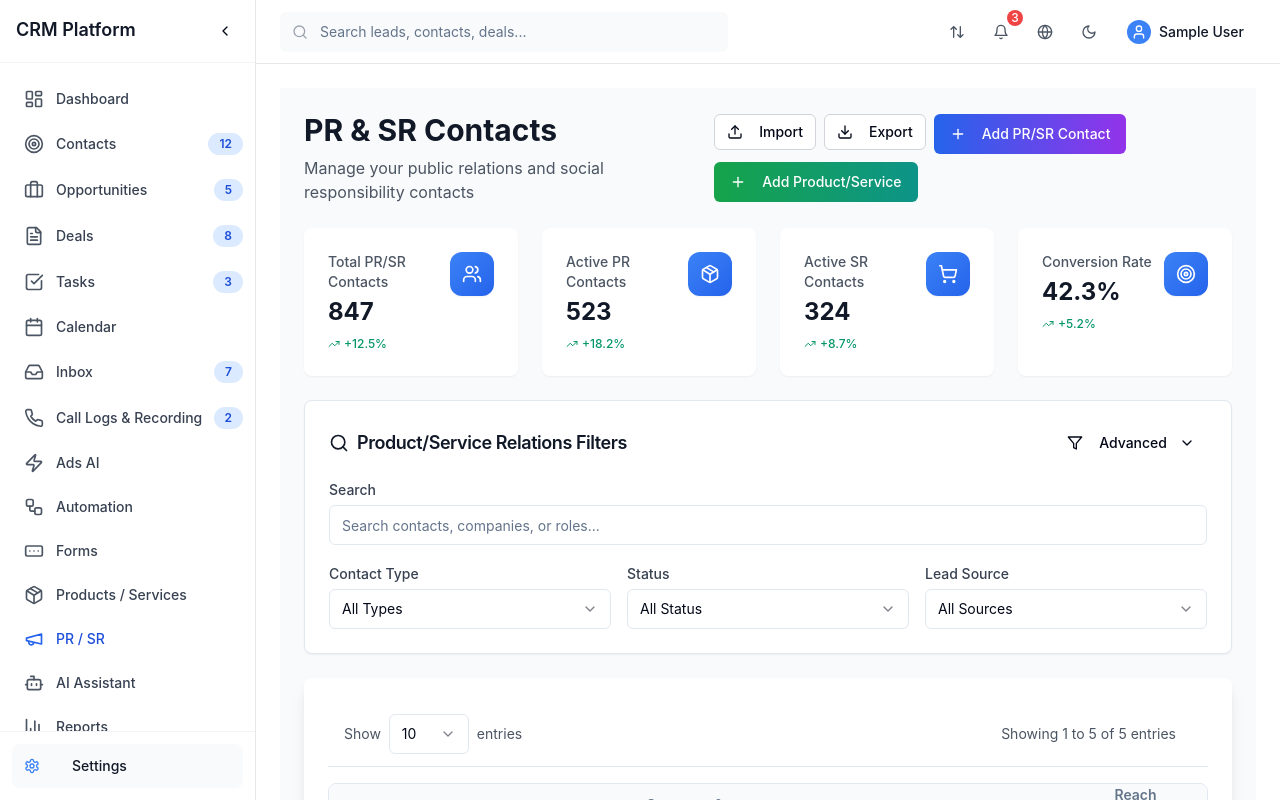
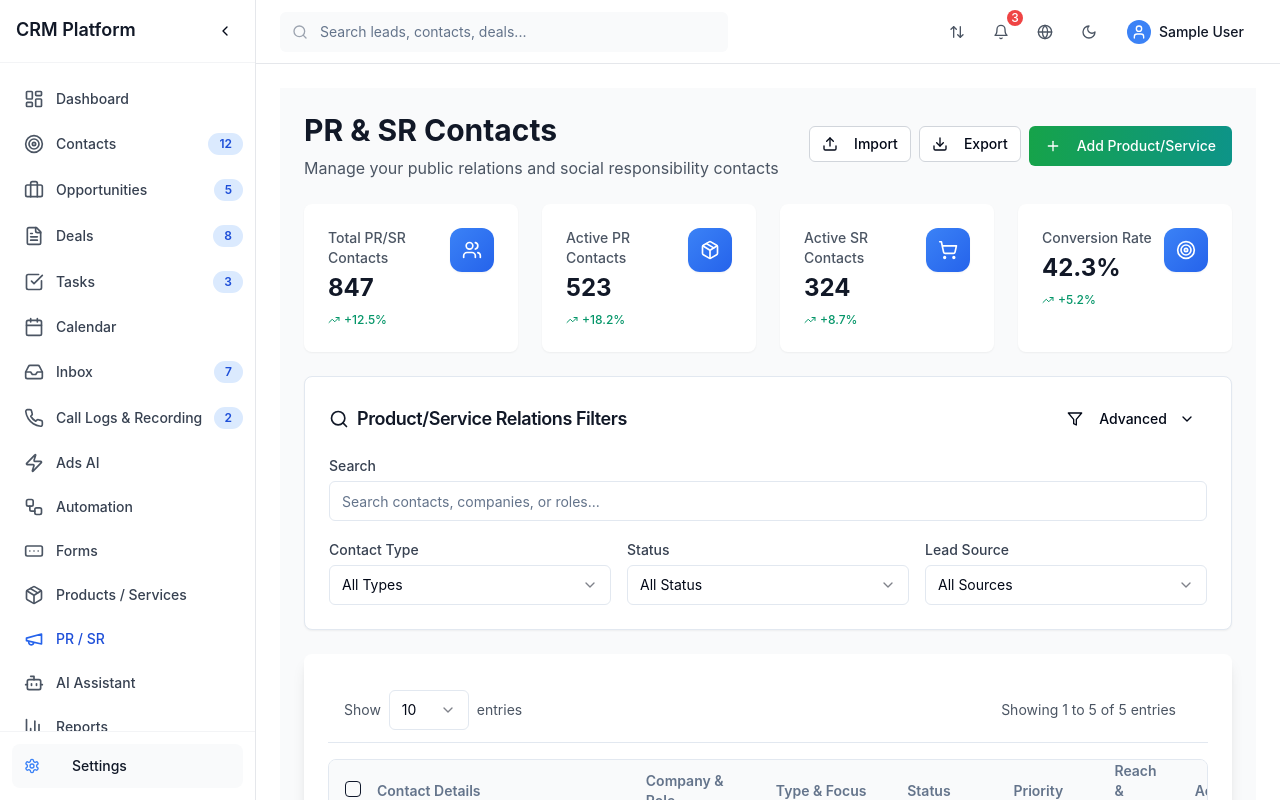
Before and after one commit to pixiagency/orbit-tenant-insight-05, a React (Vite) app: page /admin/pr-sr in a window 1280 px wide. Built offline with nearby package versions, Linux system fonts and the light colour scheme; sample sign-in values are in the browser's storage.

Commit message:
Remove "Add Product/Service" button
- Removed the "Add Product/Service" button from the PR/SR page.
-edited src/pages/admin/PRSRPage.tsx

```diff
--- a/src/pages/admin/PRSRPage.tsx
+++ b/src/pages/admin/PRSRPage.tsx
@@ -39,11 +39,6 @@ export const PRSRPage: React.FC = () => {
       to: undefined
     }
   });
-
-  const handleAddPRSR = () => {
-    setSelectedPRSR(null);
-    setShowPRSRForm(true);
-  };
 
   const handleAddProductService = () => {
     setSelectedProductService(null);
@@ -114,10 +109,6 @@ export const PRSRPage: React.FC = () => {
               <Download className="h-4 w-4 mr-2" />
               Export
             </Button>
-            <Button onClick={handleAddPRSR} className="bg-gradient-to-r from-blue-600 to-purple-600 hover:from-blue-700 hover:to-purple-700 text-white">
-              <Plus className="h-4 w-4 mr-2" />
-              Add PR/SR Contact
-            </Button>
             <Button onClick={handleAddProductService} className="bg-gradient-to-r from-green-600 to-teal-600 hover:from-green-700 hover:to-teal-700 text-white">
               <Plus className="h-4 w-4 mr-2" />
               Add Product/Service
```
